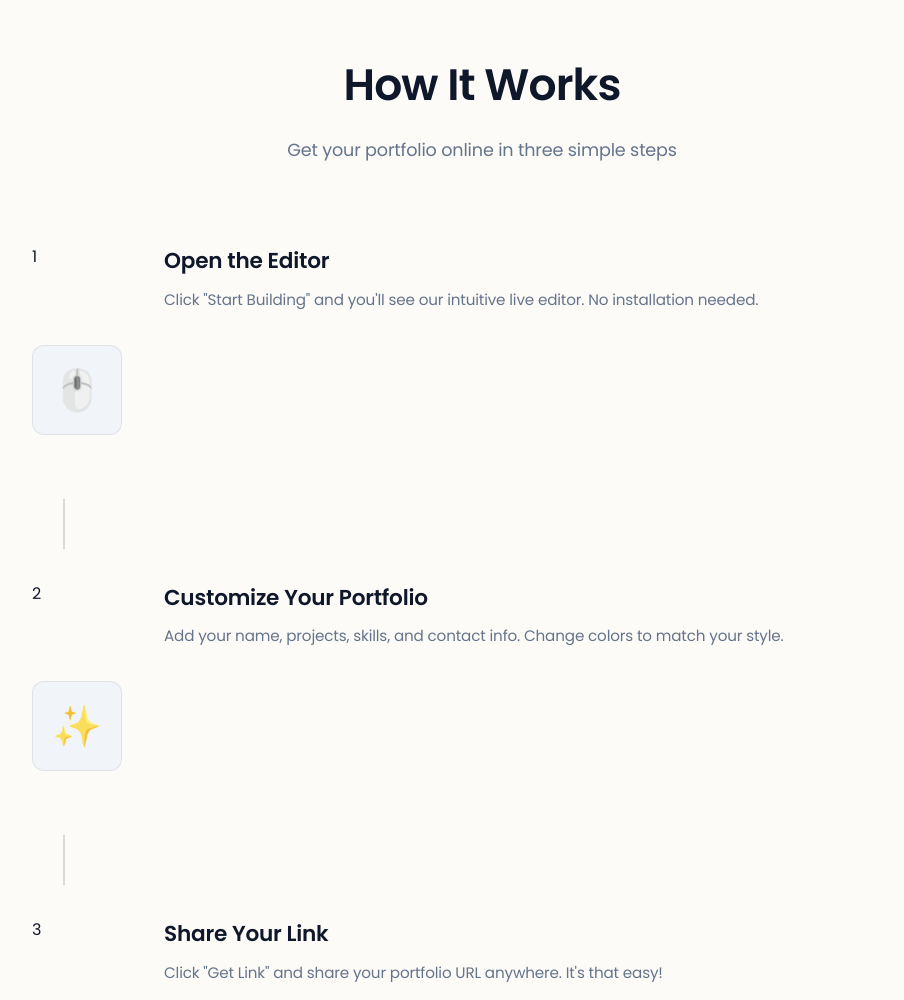
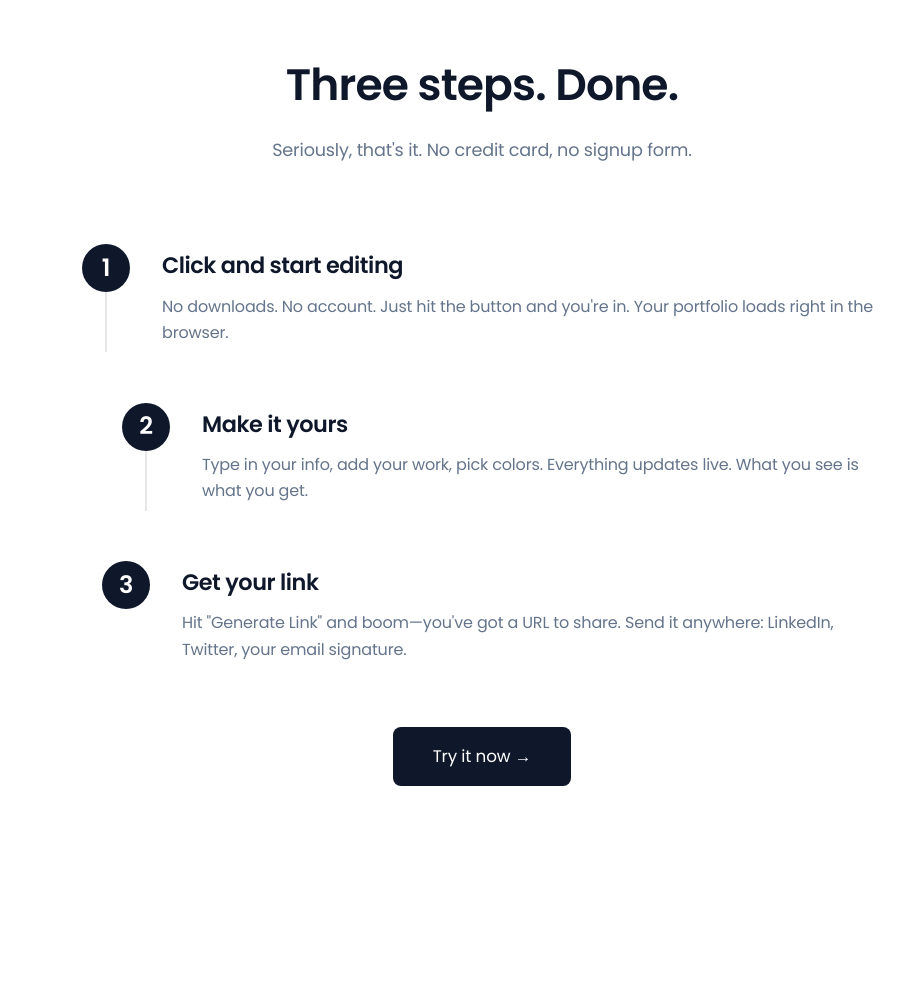
Before and after one commit to andieyey/creatives-portfolio, a plain HTML site: page index.html in a window 1280 px wide. Shown: the part 1800-2800 px from the top of the page, without its empty margins (158-1062 px from the left). Drawn offline with Linux system fonts and the light colour scheme.

Commit message:
Redesign with more personality: conversational copy, organic layout, less corporate feel

```diff
--- a/index.html
+++ b/index.html
@@ -50,29 +50,29 @@
                     in Minutes
                 </h1>
                 <p class="hero-subheading">
-                    Create a stunning, professional portfolio website without any coding.
-                    Customize everything with our intuitive editor, get a shareable link instantly.
+                    Stop wrestling with code. Just type, customize, and share.
+                    Your portfolio is live in minutes, not days.
                 </p>
                 <div class="hero-cta-group">
                     <a href="editor.html" class="btn-hero-primary">
-                        <span>🚀 Start Building Now</span>
+                        <span>Start now →</span>
                     </a>
                     <a href="#how-it-works" class="btn-hero-secondary">
-                        <span>See How It Works</span>
+                        <span>See how</span>
                     </a>
                 </div>
                 <div class="hero-stats">
                     <div class="stat-item">
-                        <div class="stat-number">100%</div>
-                        <div class="stat-label">Free Forever</div>
+                        <div class="stat-number">Free</div>
+                        <div class="stat-label">Always</div>
                     </div>
                     <div class="stat-item">
-                        <div class="stat-number">3 Min</div>
-                        <div class="stat-label">Setup Time</div>
+                        <div class="stat-number">~3 min</div>
+                        <div class="stat-label">Start to finish</div>
                     </div>
                     <div class="stat-item">
-                        <div class="stat-number">No Code</div>
-                        <div class="stat-label">Required</div>
+                        <div class="stat-number">Zero</div>
+                        <div class="stat-label">Code needed</div>
                     </div>
                 </div>
             </div>
@@ -137,51 +137,36 @@
     <section id="how-it-works" class="how-it-works">
         <div class="container">
             <div class="section-header">
-                <h2 class="section-title">How It Works</h2>
-                <p class="section-subtitle">Get your portfolio online in three simple steps</p>
+                <h2 class="section-title">Three steps. Done.</h2>
+                <p class="section-subtitle">Seriously, that's it. No credit card, no signup form.</p>
             </div>
             <div class="steps-container">
                 <div class="step">
                     <div class="step-number">1</div>
                     <div class="step-content">
-                        <h3>Open the Editor</h3>
-                        <p>Click "Start Building" and you'll see our intuitive live editor. No installation needed.</p>
-                    </div>
-                    <div class="step-visual">
-                        <div class="visual-box">
-                            <span class="visual-icon">🖱️</span>
-                        </div>
+                        <h3>Click and start editing</h3>
+                        <p>No downloads. No account. Just hit the button and you're in. Your portfolio loads right in the browser.</p>
                     </div>
                 </div>
-                <div class="step-connector"></div>
+
                 <div class="step">
                     <div class="step-number">2</div>
                     <div class="step-content">
-                        <h3>Customize Your Portfolio</h3>
-                        <p>Add your name, projects, skills, and contact info. Change colors to match your style.</p>
-                    </div>
-                    <div class="step-visual">
-                        <div class="visual-box">
-                            <span class="visual-icon">✨</span>
-                        </div>
+                        <h3>Make it yours</h3>
+                        <p>Type in your info, add your work, pick colors. Everything updates live. What you see is what you get.</p>
                     </div>
                 </div>
-                <div class="step-connector"></div>
+
                 <div class="step">
                     <div class="step-number">3</div>
                     <div class="step-content">
-                        <h3>Share Your Link</h3>
-                        <p>Click "Get Link" and share your portfolio URL anywhere. It's that easy!</p>
-                    </div>
-                    <div class="step-visual">
-                        <div class="visual-box">
-                            <span class="visual-icon">🚀</span>
-                        </div>
+                        <h3>Get your link</h3>
+                        <p>Hit "Generate Link" and boom—you've got a URL to share. Send it anywhere: LinkedIn, Twitter, your email signature.</p>
                     </div>
                 </div>
             </div>
             <div class="cta-center">
-                <a href="editor.html" class="btn-large-primary">Start Building Your Portfolio</a>
+                <a href="editor.html" class="btn-large-primary">Try it now →</a>
             </div>
         </div>
     </section>
--- a/landing-styles.css
+++ b/landing-styles.css
@@ -439,71 +439,100 @@ body {
 /* How It Works */
 .how-it-works {
     padding: 100px 20px;
-    background: var(--cream);
+    background: white;
 }
 
 .steps-container {
-    max-width: 900px;
+    max-width: 800px;
     margin: 0 auto;
+    position: relative;
 }
 
 .step {
-    display: grid;
-    grid-template-columns: 100px 1fr;
+    display: flex;
     gap: 2rem;
-    margin-bottom: 4rem;
+    margin-bottom: 3.5rem;
+    align-items: flex-start;
 }
 
-.step-number-box {
-    width: 64px;
-    height: 64px;
+.step:nth-child(2) {
+    margin-left: 40px;
+}
+
+.step:nth-child(3) {
+    margin-left: 20px;
+}
+
+.step-number {
+    width: 48px;
+    height: 48px;
     background: var(--dark);
     color: white;
-    border-radius: 12px;
+    border-radius: 50%;
     display: flex;
     align-items: center;
     justify-content: center;
-    font-size: 1.75rem;
+    font-size: 1.5rem;
     font-weight: 600;
+    flex-shrink: 0;
+    position: relative;
+}
+
+.step-number::before {
+    content: '';
+    position: absolute;
+    width: 2px;
+    height: 60px;
+    background: rgba(15, 23, 42, 0.1);
+    top: 100%;
+    left: 50%;
+    transform: translateX(-50%);
+}
+
+.step:last-child .step-number::before {
+    display: none;
+}
+
+.step-content {
+    flex: 1;
+    padding-top: 4px;
 }
 
 .step-content h3 {
-    font-size: 1.35rem;
+    font-size: 1.4rem;
     font-weight: 600;
-    margin-bottom: 0.5rem;
+    margin-bottom: 0.6rem;
     color: var(--dark);
-    letter-spacing: -0.01em;
+    letter-spacing: -0.02em;
 }
 
 .step-content p {
     color: var(--gray-text);
-    line-height: 1.7;
-    font-size: 0.95rem;
+    line-height: 1.65;
+    font-size: 1rem;
     font-weight: 400;
 }
 
-.step-visual {
-    width: 90px;
-    height: 90px;
-    background: var(--gray-light);
-    border: 1px solid rgba(15, 23, 42, 0.08);
-    border-radius: 12px;
-    display: flex;
-    align-items: center;
-    justify-content: center;
+.cta-center {
+    text-align: center;
+    margin-top: 4rem;
 }
 
-.visual-icon {
-    font-size: 2.5rem;
-    opacity: 0.8;
+.btn-large-primary {
+    padding: 16px 40px;
+    background: var(--dark);
+    color: white;
+    text-decoration: none;
+    border-radius: 8px;
+    font-weight: 500;
+    font-size: 1.05rem;
+    display: inline-block;
+    transition: all 0.3s ease;
 }
 
-.step-connector {
-    height: 50px;
-    width: 2px;
-    background: rgba(15, 23, 42, 0.15);
-    margin: 0 auto 2rem;
-    margin-left: 31px;
+.btn-large-primary:hover {
+    background: var(--secondary);
+    transform: translateY(-2px);
 }
 
 /* Showcase Section */
```
